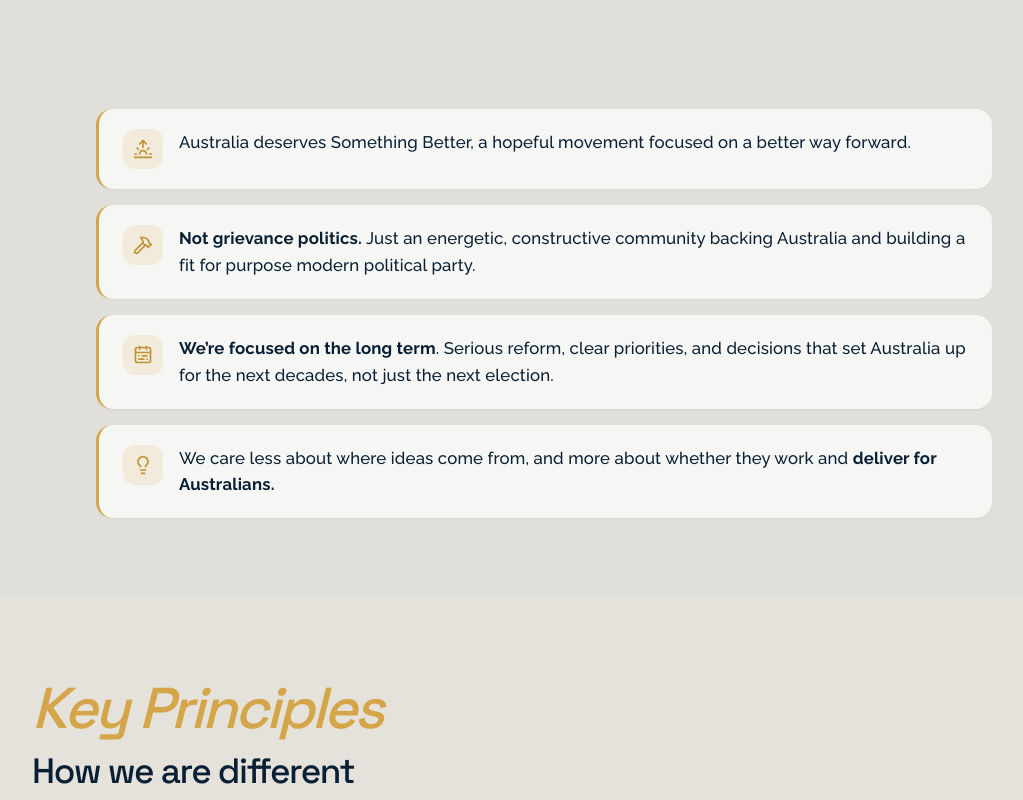
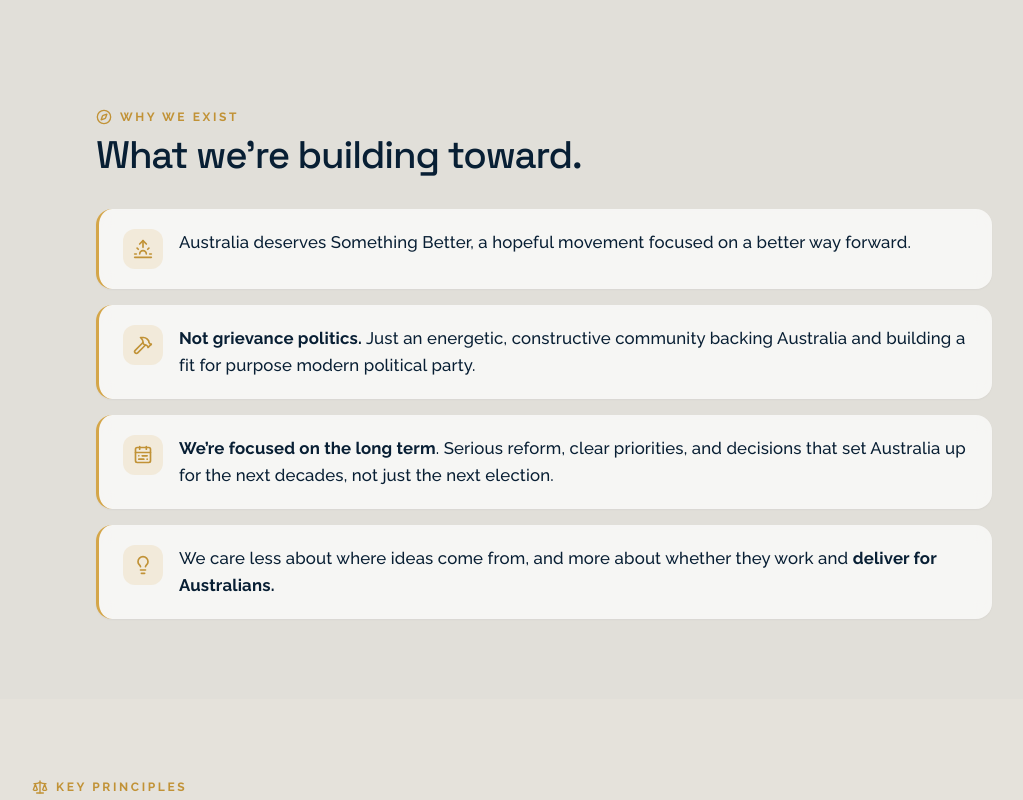
Before and after one commit to SomethingBetterAustralia/website, a React (Vite) app in the folder packages/frontend/: page / in a window 1280 px wide. Shown: the part 560-1360 px from the top of the page, without its empty margins (96-1119 px from the left). Built offline with nearby package versions, Linux system fonts and the light colour scheme.

Commit message:
Home: Added section headings inline with other pages.

```diff
--- a/packages/frontend/src/components/home/KeyPrinciples.tsx
+++ b/packages/frontend/src/components/home/KeyPrinciples.tsx
@@ -1,4 +1,4 @@
-import { Handshake, Microscope, ShieldCheck, Telescope } from 'lucide-react';
+import { Handshake, Microscope, Scale, ShieldCheck, Telescope } from 'lucide-react';
 import type { LucideIcon } from 'lucide-react';
 import { motion, useReducedMotion } from 'motion/react';
 import { revealUp, staggerContainer, viewportOnce } from '@/lib/motion';
@@ -27,27 +27,30 @@ export function KeyPrinciples() {
     <section className="bg-sb-cream-warm/40 px-6 py-20 min-[880px]:px-12">
       <div className="mx-auto max-w-5xl">
         <motion.div
-          className="flex flex-col gap-3"
+          className="mb-10 flex flex-col gap-2"
           initial={reduce ? false : 'hidden'}
           whileInView="visible"
           viewport={viewportOnce}
           variants={staggerContainer}
         >
+          <motion.span
+            variants={revealUp}
+            className="inline-flex items-center gap-2 text-sb-accent-hot"
+          >
+            <Scale aria-hidden className="size-4" />
+            <span className="text-xs font-semibold uppercase tracking-[0.22em]">
+              Key principles
+            </span>
+          </motion.span>
           <motion.h2
             variants={revealUp}
-            className="font-display text-[clamp(2.4rem,5vw,3.6rem)] font-medium italic leading-[1.05] tracking-[-0.05em] text-sb-accent"
+            className="font-display text-[clamp(1.7rem,3.2vw,2.4rem)] font-medium leading-[1.15] tracking-[-0.03em] text-sb-navy"
           >
-            Key Principles
+            How we&rsquo;re different.
           </motion.h2>
-          <motion.h3
-            variants={revealUp}
-            className="font-display text-[clamp(1.5rem,3vw,2.2rem)] font-medium leading-[1.15] tracking-[-0.04em] text-sb-navy"
-          >
-            How we are different
-          </motion.h3>
         </motion.div>
         <motion.ul
-          className="mt-10 grid list-none grid-cols-1 gap-4 p-0 min-[880px]:grid-cols-2"
+          className="grid list-none grid-cols-1 gap-4 p-0 min-[880px]:grid-cols-2"
           initial={reduce ? false : 'hidden'}
           whileInView="visible"
           viewport={viewportOnce}
--- a/packages/frontend/src/components/home/Vision.tsx
+++ b/packages/frontend/src/components/home/Vision.tsx
@@ -1,4 +1,4 @@
-import { CalendarRange, Hammer, Lightbulb, Sunrise } from 'lucide-react';
+import { CalendarRange, Compass, Hammer, Lightbulb, Sunrise } from 'lucide-react';
 import type { LucideIcon } from 'lucide-react';
 import { motion, useReducedMotion } from 'motion/react';
 import * as React from 'react';
@@ -56,12 +56,23 @@ export function Vision() {
   return (
     <section className="px-6 py-16 min-[880px]:px-12 min-[880px]:py-20">
       <motion.div
-        className="mx-auto grid max-w-4xl gap-4"
+        className="mx-auto flex max-w-4xl flex-col gap-4"
         initial={reduce ? false : 'hidden'}
         whileInView="visible"
         viewport={viewportOnce}
         variants={staggerContainer}
       >
+        <motion.div variants={revealUp} className="mb-4 flex flex-col gap-2">
+          <span className="inline-flex items-center gap-2 text-sb-accent-hot">
+            <Compass aria-hidden className="size-4" />
+            <span className="text-xs font-semibold uppercase tracking-[0.22em]">
+              Why we exist
+            </span>
+          </span>
+          <h2 className="font-display text-[clamp(1.7rem,3.2vw,2.4rem)] font-medium leading-[1.15] tracking-[-0.03em] text-sb-navy">
+            What we&rsquo;re building toward.
+          </h2>
+        </motion.div>
         {VISIONS.map((v, i) => {
           const Icon = v.icon;
           return (
```
Also changed, not shown: 2 other files (tests, documents, lock files or other folders).
